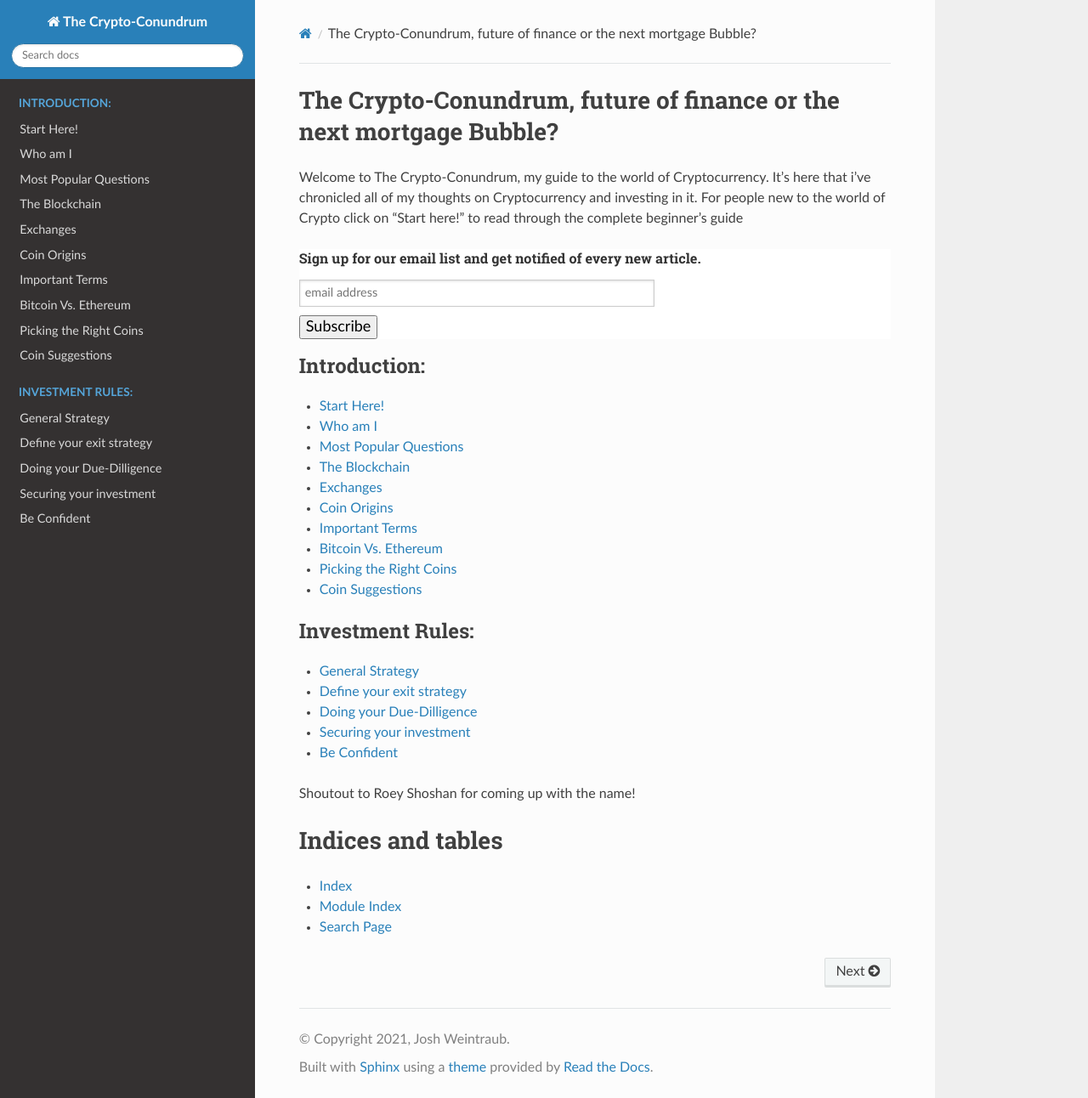
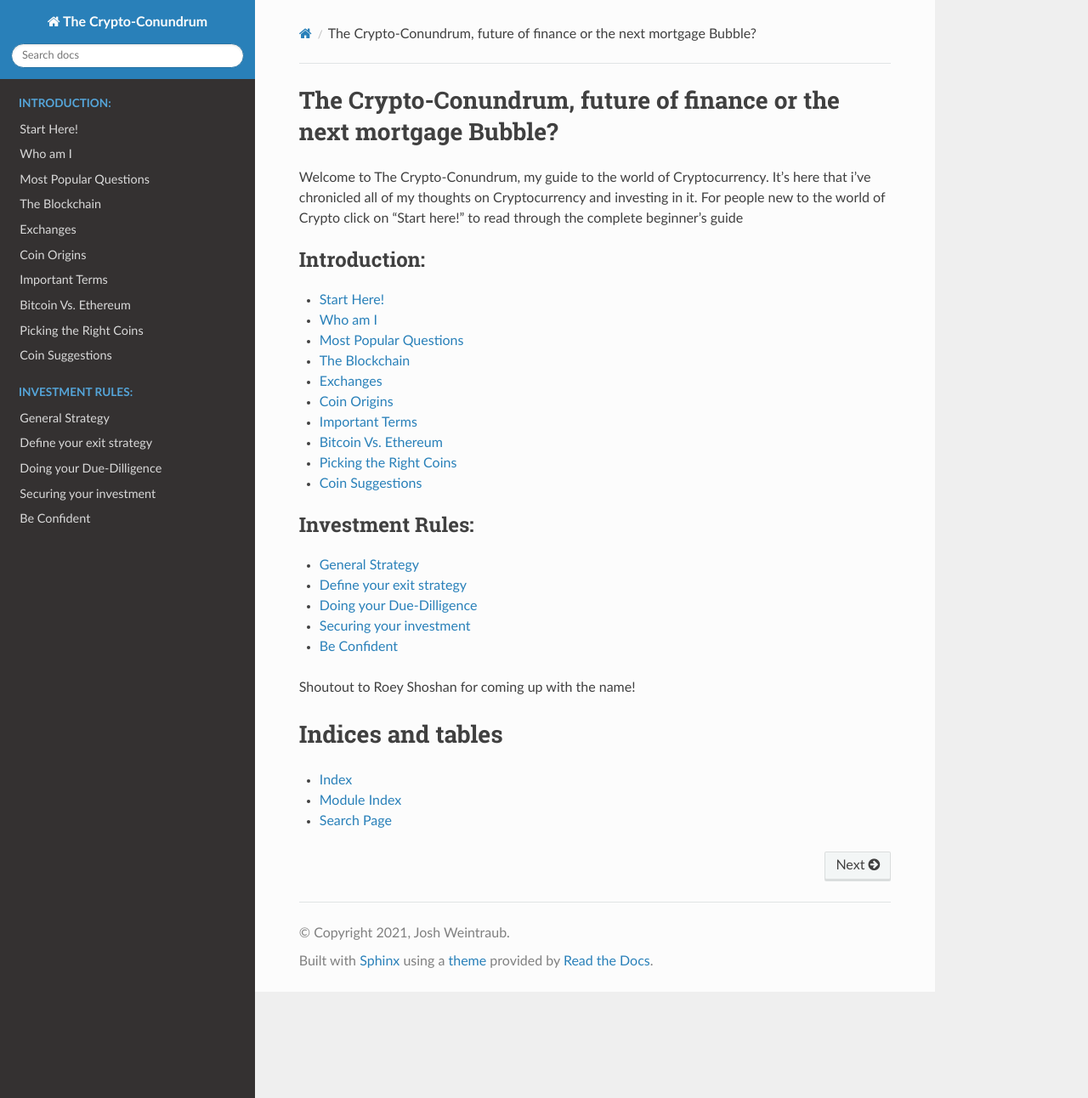
Before and after one commit to jhweintraub/the-crypto-conundrum, a Sphinx documentation site: the page built from docs/source/index.rst, in a window 1280 px wide and 1292 px high. Shown: the whole window at 85% size. Built offline with Sphinx 7.4.7 and the Read the Docs theme 2.0.0, drawn with Linux system fonts in a browser that asks for light colours; comment, search, counter and statistics services are not loaded.

Commit message:
email feed was added prematurely. removed temporarily til i can get it up and running

```diff
--- a/docs/source/index.rst
+++ b/docs/source/index.rst
@@ -8,38 +8,7 @@
 
 Welcome to The Crypto-Conundrum, my guide to the world of Cryptocurrency. It's here that i've chronicled all of my thoughts on Cryptocurrency and investing in it. For people new to the world of Crypto click on "Start here!" to read through the complete beginner's guide
 
-.. raw:: html
 
-   <!-- Begin Mailchimp Signup Form -->
-   <link href="//cdn-images.mailchimp.com/embedcode/slim-10_7.css" rel="stylesheet" type="text/css">
-   <style type="text/css">
-      #mc_embed_signup{background:#fff; clear:left; font:18px Roboto Slab,Arial,sans-serif; }
-
-      .clear {margin-top: 10px;}
-      .email {margin-top: 10px; width: 60%;}
-
-      /* Add your own Mailchimp form style overrides in your site stylesheet or in this style block.
-         We recommend moving this block and the preceding CSS link to the HEAD of your HTML file. */
-
-
-   </style>
-   <div id="mc_embed_signup">
-   <form action="https://thecryptoconundrum.us1.list-manage.com/subscribe/post?u=2c30f095d3b93a69971778b2e&amp;id=2ad140d48f" method="post" id="mc-embedded-subscribe-form" name="mc-embedded-subscribe-form" class="validate" target="_blank" novalidate>
-       <div id="mc_embed_signup_scroll">
-      <label for="mce-EMAIL"><b>Sign up for our email list and get notified of every new article.</b></label>
-      <input type="email" value="" name="EMAIL" class="email" id="mce-EMAIL" placeholder="email address" required>
-       <!-- real people should not fill this in and expect good things - do not remove this or risk form bot signups-->
-       <div style="position: absolute; left: -5000px;" aria-hidden="true"><input type="text" name="b_2c30f095d3b93a69971778b2e_2ad140d48f" tabindex="-1" value=""></div>
-       <br>
-
-       <div class="clear"><input type="submit" value="Subscribe" name="subscribe" id="mc-embedded-subscribe" class="button"></div>
-       </div>
-   </form>
-   </div>
-
-   <!--End mc_embed_signup-->
-
-   <br>
 
 .. toctree::
    :maxdepth: 1
```
Also changed, not shown: 8 other files.
